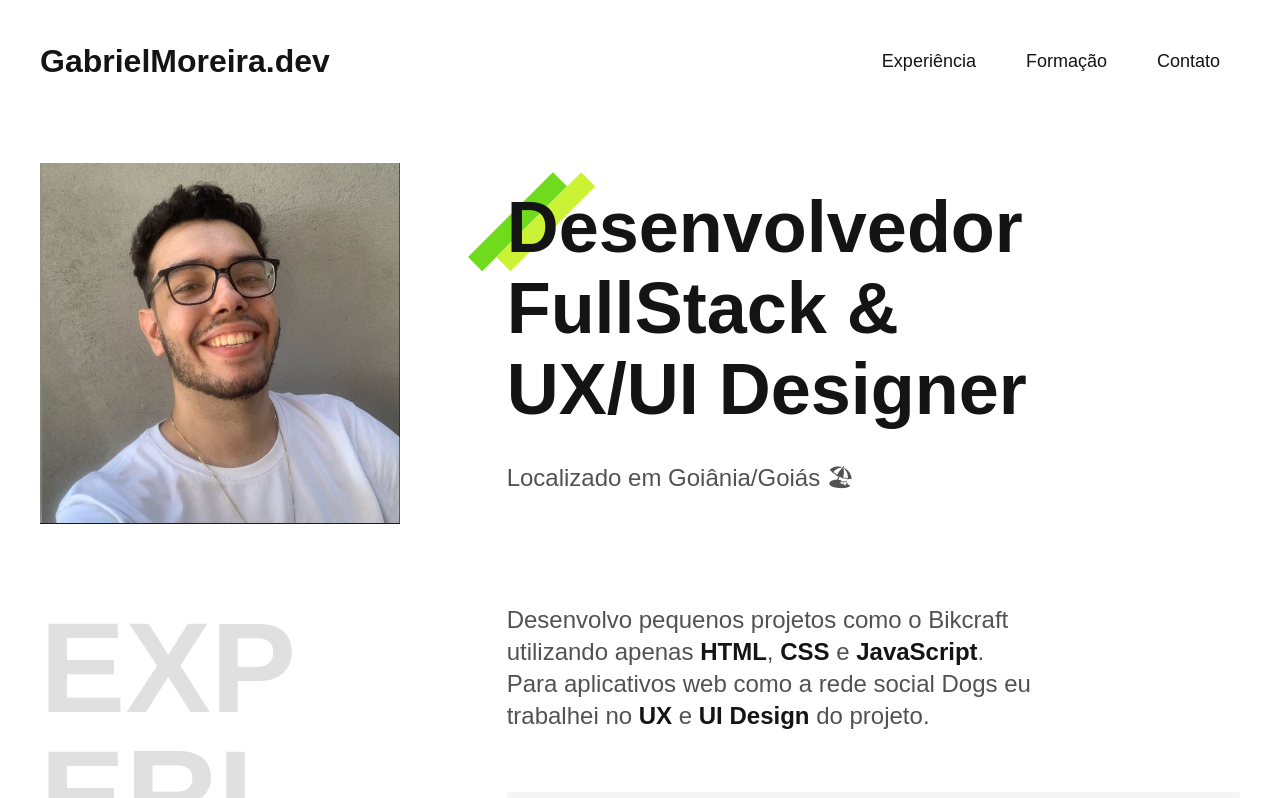
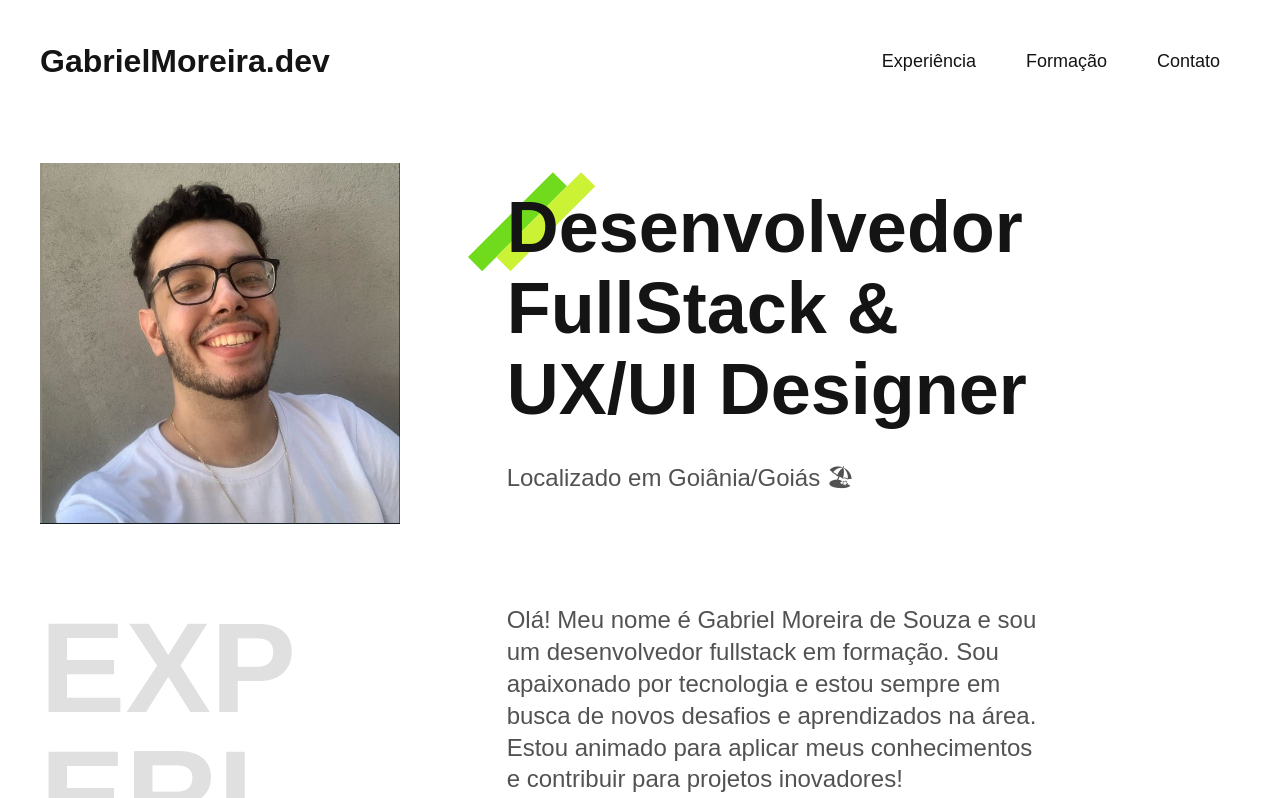
Before and after one commit to GabrielMoreiradeSouza/GabrielMoreira.dev, a plain HTML site: page index.html in a window 1280 px wide. Shown: the top 798 px of the page. Drawn offline with Linux system fonts and the light colour scheme.

Commit message:
Alterado desc

```diff
--- a/index.html
+++ b/index.html
@@ -32,7 +32,7 @@
   <section class="experiencia" id="experiencia" aria-label="Experiência">
     <h2 class="subtitulo">Experiência</h2>
     <div>
-      <p class="experiencia-texto">Desenvolvo pequenos projetos como o Bikcraft utilizando apenas <strong>HTML</strong>, <strong>CSS</strong> e <strong>JavaScript</strong>. Para aplicativos web como a rede social Dogs eu trabalhei no <strong>UX</strong> e <strong>UI Design</strong> do projeto.</p>
+      <p class="experiencia-texto">Olá! Meu nome é Gabriel Moreira de Souza e sou um desenvolvedor fullstack em formação. Sou apaixonado por tecnologia e estou sempre em busca de novos desafios e aprendizados na área. Estou animado para aplicar meus conhecimentos e contribuir para projetos inovadores!</p>
 
       <div class="empresa">
         <span class="empresa-ano">2020</span>
```
